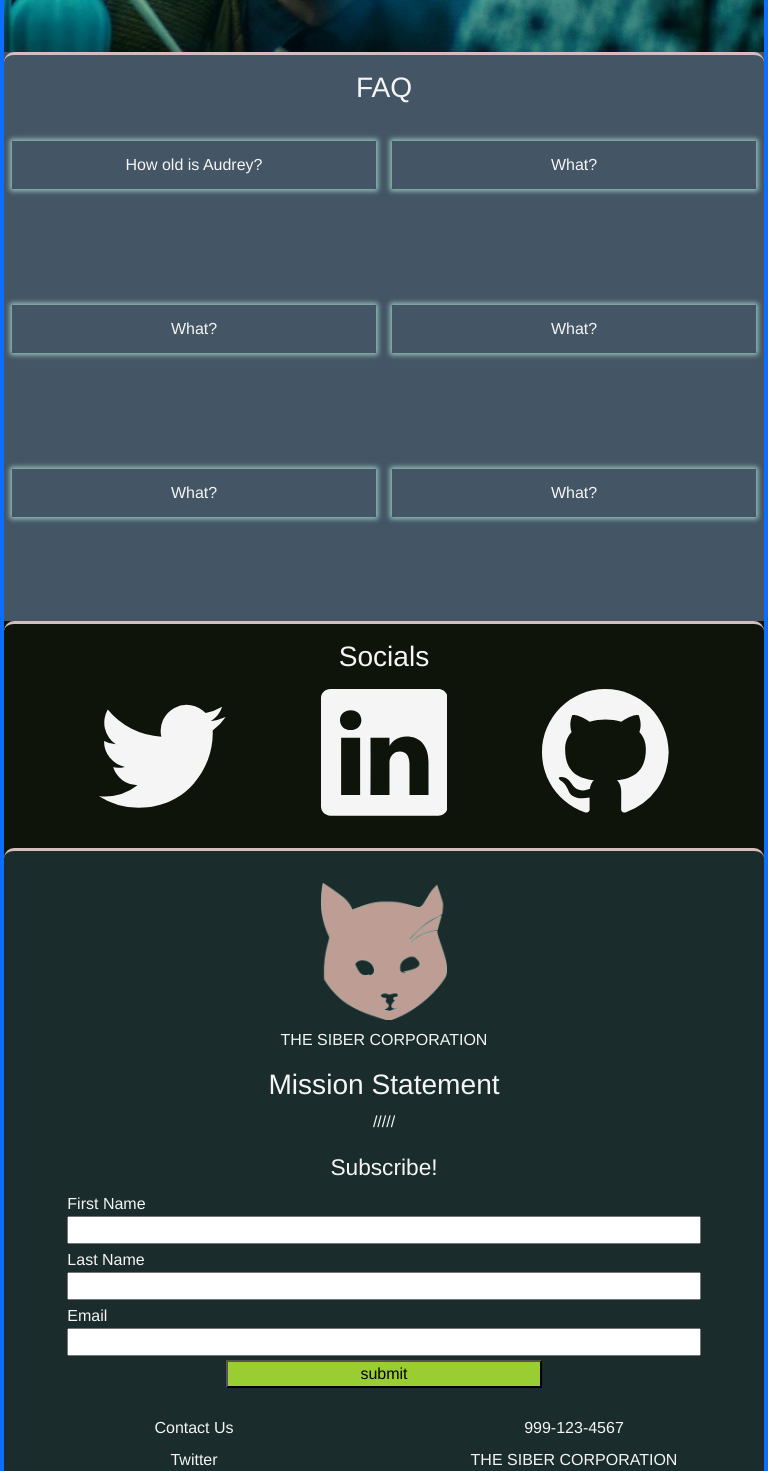
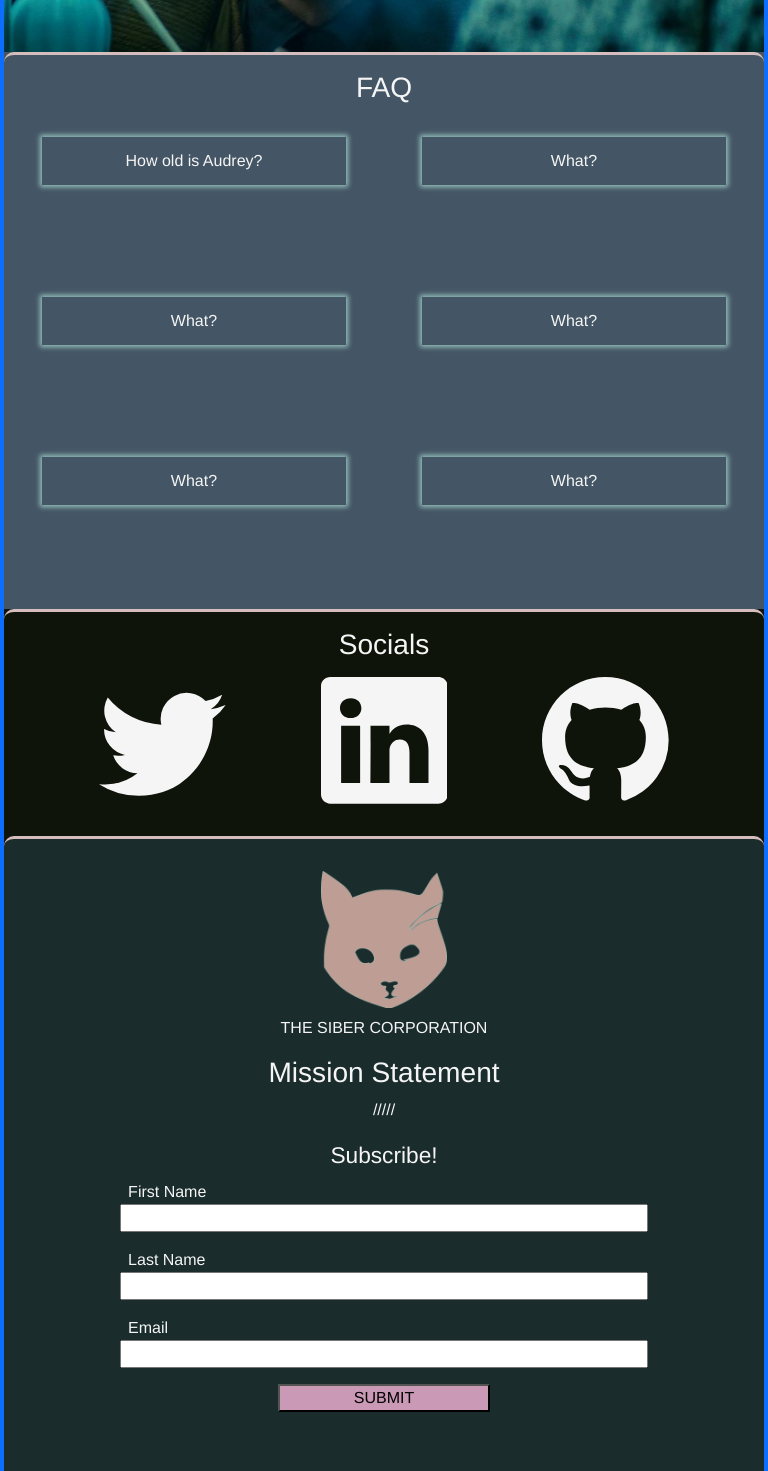
Before and after one commit to Marcelino-G/Replicat-Soft-Revival, a React (Create React App) app: page / in a window 768 px wide. Shown: the part 2520-3991 px from the top of the page. Built offline with nearby package versions, Linux system fonts and the light colour scheme.

Commit message:
Mobile/tablet responsive work 99% complete for 'home' page.

```diff
--- a/src/App.js
+++ b/src/App.js
@@ -193,50 +193,50 @@ function App(props) {
           </h2>
           <ul className="row justify-content-evenly" onClick={props.question}>
             <li className="col-6">
-              <p className="question">
+              <p className="question col-sm-10">
                 How old is Audrey?
               </p>
-              <p className="answer">
+              <p className="answer col-10 col-sm-8">
                 at least 8 years old.
               </p>
             </li>
             <li className="col-6">
-              <p className="question">
+              <p className="question col-sm-10">
                 What?
               </p>
-              <p className="answer">
+              <p className="answer col-10 col-sm-8">
                 answer
               </p>
             </li>
             <li className="col-6">
-              <p className="question">
+              <p className="question col-sm-10">
                 What?
               </p>
-              <p className="answer">
+              <p className="answer col-10 col-sm-8">
                 answer
               </p>
             </li>
             <li className="col-6">
-              <p className="question">
+              <p className="question col-sm-10">
                 What?
               </p>
-              <p className="answer">
+              <p className="answer col-10 col-sm-8">
                 answer
               </p>
             </li>
             <li className="col-6">
-              <p className="question">
+              <p className="question col-sm-10">
                 What?
               </p>
-              <p className="answer">
+              <p className="answer col-10 col-sm-8">
                 answer
               </p>
             </li>
             <li className="col-6">
-              <p className="question">
+              <p className="question col-sm-10">
                 What?
               </p>
-              <p className="answer">
+              <p className="answer col-10 col-sm-8">
                 answer
               </p>
             </li>
@@ -293,20 +293,20 @@ function App(props) {
         <form className="col-10 col-lg-3" onSubmit={props.subscribe}>
           <fieldset>
             <legend>Subscribe!</legend>
-            <div className="subscribePart">
-              <label htmlFor='firstName'>First Name </label>
+            <div className="subscribePart col-sm-10">
+              <label htmlFor='firstName'>First Name</label>
               <input name='firstName' id='firstName' type='text'></input>
             </div>
-            <div className="subscribePart">
-              <label htmlFor='lastName'>Last Name </label>
+            <div className="subscribePart col-sm-10">
+              <label htmlFor='lastName'>Last Name</label>
               <input name='lastName' id='lastName' type='text'></input>
             </div>
-            <div className="subscribePart">
-              <label htmlFor='email'>Email </label>
+            <div className="subscribePart col-sm-10">
+              <label htmlFor='email'>Email</label>
               <input name='email' id='email' type='email'></input>
             </div>
-            <div className="col-6 mx-auto subscribePart">
-              <input type='submit' value='submit'></input>
+            <div className="subscribePart col-6 col-sm-4">
+              <input type='submit' value='SUBMIT'></input>
             </div>
           </fieldset>
         </form>
--- a/src/App.scss
+++ b/src/App.scss
@@ -212,7 +212,7 @@ header{
         font-family: Helvetica, Arial, sans-serif;
     }
     html{
-        scroll-padding-top: 50px;
+        scroll-padding-top: 60px;
     }
     body{
         background-color: #0E1409;
@@ -402,18 +402,18 @@ header{
         #questions{
             padding: 1rem 0;
             @include newSectionTopBorder;
-            h2{
-                text-align: center;
-            }
+            text-align: center;
+            // h2{
+            //     text-align: center;
+            // }
             ul{
                 margin: 0;
                 li{
-                    padding: 0;
-                    margin: 1.5rem 0;
-                    text-align: center;
+                    padding: .5rem;
+                    margin: 1rem 0;
                     p[class~='question']{
                         padding: .75rem;
-                        margin: .25rem .5rem;
+                        margin:0 auto;
                         box-shadow: 0px 0px 5px 2px #97C4BE;
                     }
                     p[class~='question'].removeListShadow{
@@ -421,14 +421,14 @@ header{
                     }
                     p[class~="answer"]{
                         visibility: hidden;
-                        margin: .5rem;
+                        margin: 1rem auto 0 auto;
                         padding: .75rem;
                         box-shadow: 0px 0px 5px 2px #25ffe2;
                     }
                     p[class~="answer"].stinkyAnimation{
                         visibility: visible;
                         animation-name: fadeOpen;
-                        animation-duration: 2s;
+                        animation-duration: .5s;
                     }
                     @keyframes fadeOpen{
                         0% {
@@ -474,11 +474,14 @@ header{
                     display: flex;
                     flex-direction: column;
                     text-align: start;
-                    margin: .25rem 0;
+                    margin: 1rem auto;
+                    label{
+                        padding: 0 0 0 .5rem;
+                    }
                 }
                 div{
                     input[type=submit]{
-                        background: yellowgreen;
+                        background: #c999b6;
                         color: black;
                     }
                 }
@@ -489,14 +492,14 @@ header{
             margin: 1rem 0;
             ul{
                 margin: 0;
-                padding: 0;
+                padding: 1rem;
                 li{
                     margin: .5rem 0;
                 }
             }
         }
         #copyright{
-            padding: 0;
+            padding: 0 0 0 1rem;
             margin-top: 1rem;
             p{
                 margin: 0;
@@ -505,6 +508,9 @@ header{
         }
     }
     @media screen and (min-width: 435px){
+        html{
+            scroll-padding-top: 65px;
+        }
         header{
             h1{
                 font-size: 1.55rem;
@@ -552,6 +558,9 @@ header{
         }
     }
     @media screen and (min-width: 530px){
+        html{
+            scroll-padding-top: 75px;
+        }
         header{
             h1{
                 font-size: 1.85rem;
@@ -606,6 +615,9 @@ header{
 
 
     @media screen and (min-width: 615px){
+        html{
+            scroll-padding-top: 85px;
+        }
         header{
             h1{
                 font-size: 2.05rem;
@@ -658,6 +670,9 @@ header{
         }
     }
     @media screen and (min-width: 700px){
+        html{
+            scroll-padding-top: 95px;
+        }
         header{
             h1{
                 font-size: 2.25rem;
```
